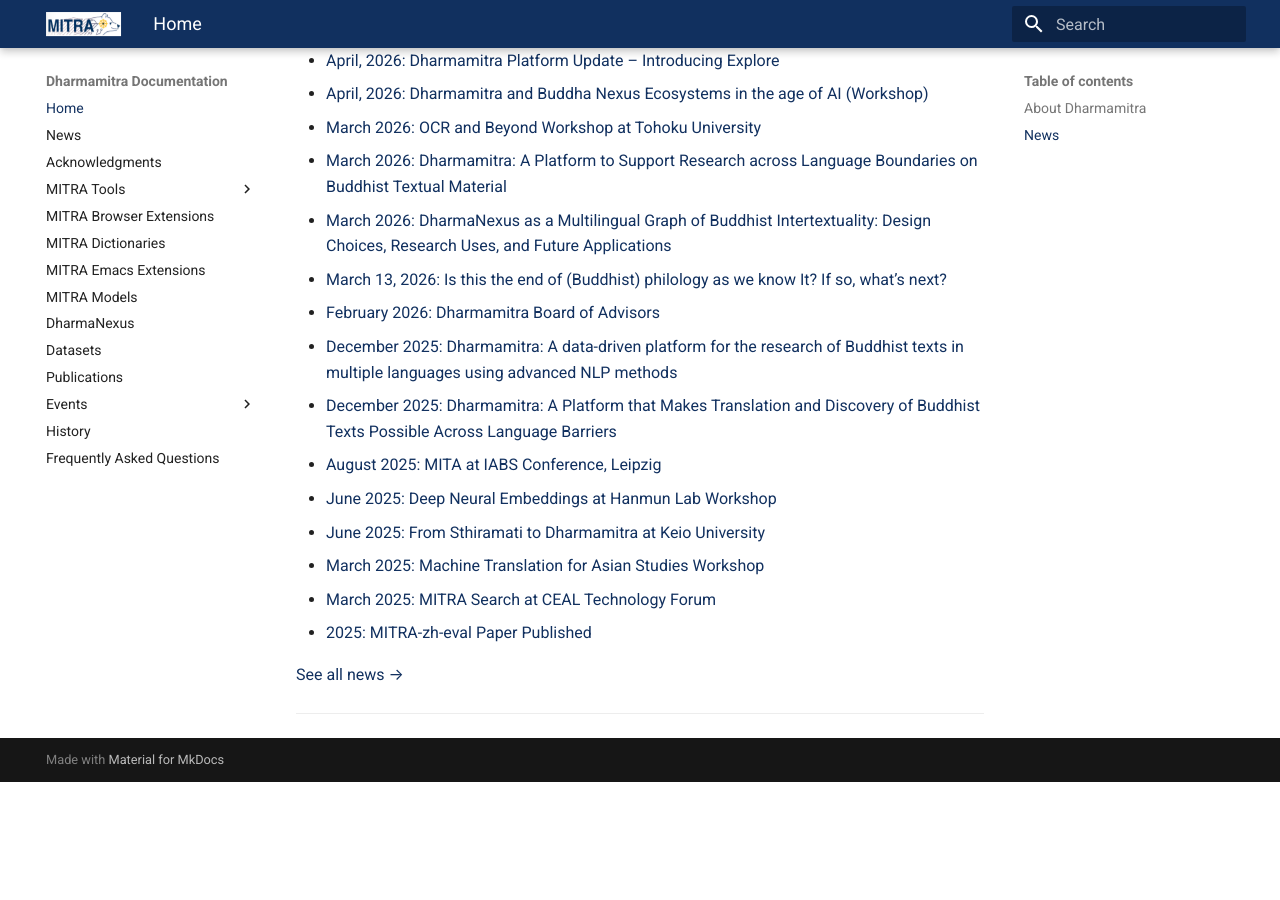
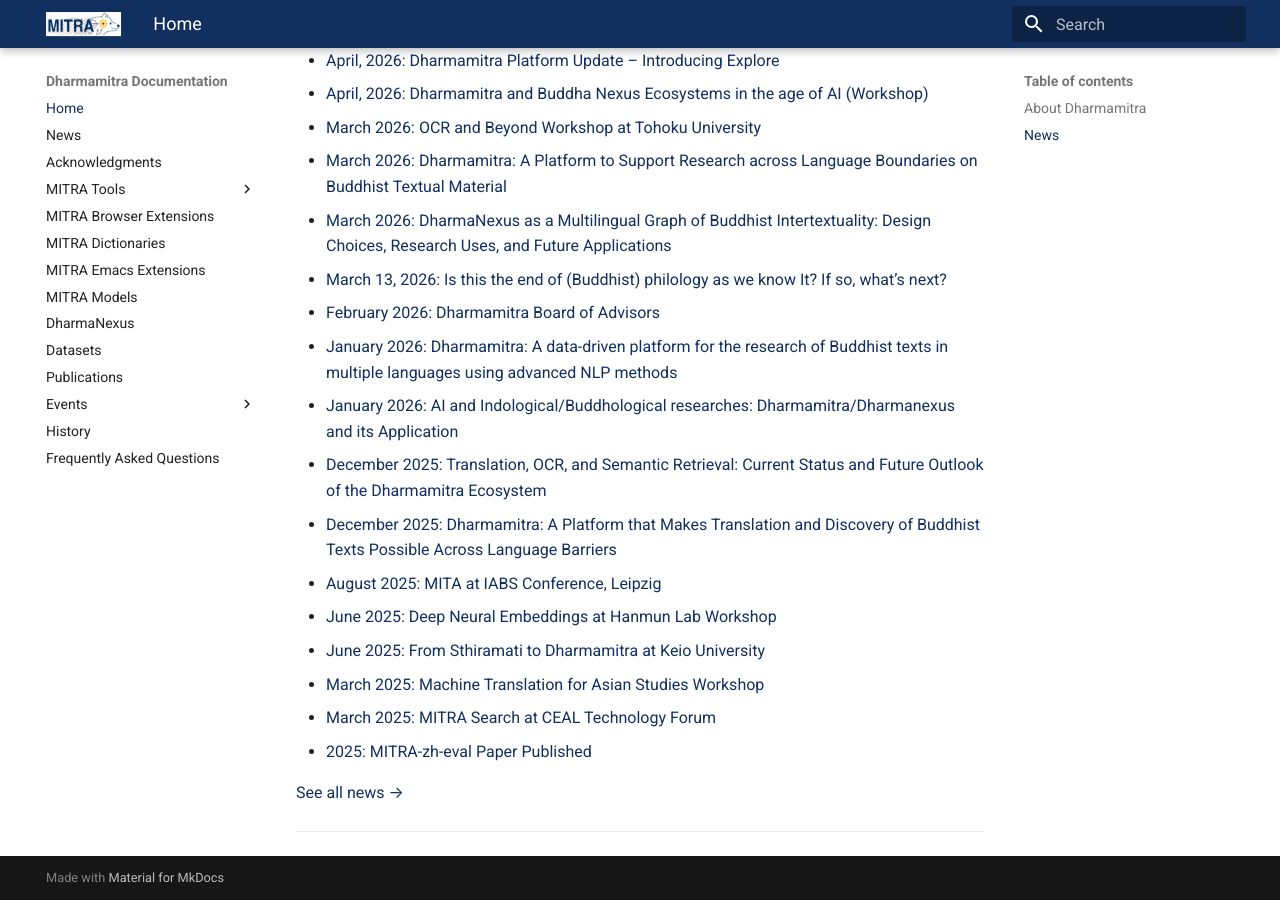
Before and after one commit to dharmamitra/dharmamitra-guides, an MkDocs documentation site: the page built from docs/index.md, in a window 1280 px wide and 900 px high, scrolled down 892 px. Built offline with MkDocs 1.6.1 and Material for MkDocs 9.7.7, drawn with Linux system fonts in a browser that asks for light colours; before the commit the page ends 1674 px from its top, so only the background shows below that.

Commit message:
Update index.md

```diff
--- a/docs/index.md
+++ b/docs/index.md
@@ -23,7 +23,9 @@
 - [March 2026: DharmaNexus as a Multilingual Graph of Buddhist Intertextuality: Design Choices, Research Uses, and Future Applications](news.md#DharmaNexus-as-a-Multilingual-Graph-of-Buddhist-Intertextuality)
 - [March 13, 2026: Is this the end of (Buddhist) philology as we know It? If so, what’s next?](news.md#Is-this-the-end-of-(Buddhist)-philology-as-we-know-It-If-so-what’s-next)
 - [February 2026: Dharmamitra Board of Advisors](news.md#Dharmamitra-Board-of-Advisors)
-- [December 2025: Dharmamitra: A data-driven platform for the research of Buddhist texts in multiple languages using advanced NLP methods](news.md#Dharmamitra-A-data-driven-platform-for-the-research-of-Buddhist-texts-in-multiple-languages-using-advanced-NLP-methods)
+- [January 2026: Dharmamitra: A data-driven platform for the research of Buddhist texts in multiple languages using advanced NLP methods](news.md#Dharmamitra-A-data-driven-platform-for-the-research-of-Buddhist-texts-in-multiple-languages-using-advanced-NLP-methods)
+- [January 2026: AI and Indological/Buddhological researches: Dharmamitra/Dharmanexus and its Application](news.md#AI-and-IndologicalBuddhological-researches-DharmamitraDharmanexus-and-its-Application)
+- [December 2025: Translation, OCR, and Semantic Retrieval: Current Status and Future Outlook of the Dharmamitra Ecosystem](news.md#Translation-OCR-and-Semantic-Retrieval)
 - [December 2025: Dharmamitra: A Platform that Makes Translation and Discovery of Buddhist Texts Possible Across Language Barriers](news.md#Dharmamitra-A-Platform-that-Makes-Translation-and-Discovery-of-Buddhist-Texts-Possible-Across-Language-Barriers)
 - [August 2025: MITA at IABS Conference, Leipzig](news.md#august-2025-mita-at-iabs-conference-leipzig)
 - [June 2025: Deep Neural Embeddings at Hanmun Lab Workshop](news.md#june-2025-deep-neural-embeddings-at-hanmun-lab-workshop)
```
